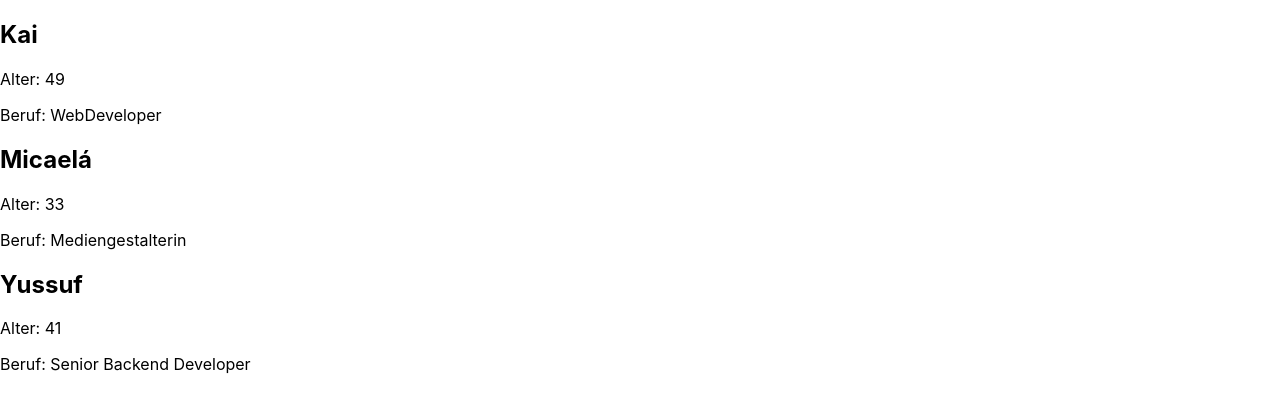
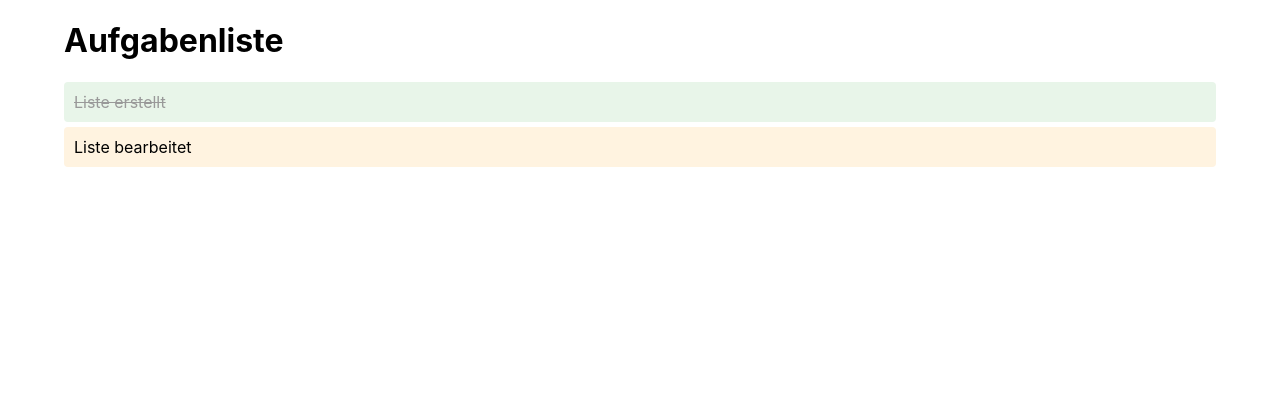
Before and after one commit to Kighlander1975/kigh-first-react-app, a React (Create React App) app: page / in a window 1280 px wide. Shown: the top 412 px of the page. Built offline with nearby package versions, Linux system fonts and the light colour scheme.

Commit message:
DBE exercise TaskList

```diff
--- /dev/null
+++ b/src/App/TaskList.js
@@ -0,0 +1,13 @@
+// TaskList.js
+import styles from './TaskList.module.css';
+
+export function TaskList(props) {
+    const done = props.done || false;
+    const classes = `${styles.task} ${done ? styles.done : styles.notdone}`;
+
+    return (
+        <div className={classes}>
+            {props.aufgabe}
+        </div>
+    );
+}
--- /dev/null
+++ b/src/App/TaskList.module.css
@@ -0,0 +1,17 @@
+/* TaskList.module.css */
+.task {
+    padding: 10px;
+    margin: 5px 0;
+    border-radius: 4px;
+}
+
+.done {
+    text-decoration: line-through;
+    background-color: #e8f5e9;
+    color: #999;
+}
+
+.notdone {
+    background-color: #fff3e0;
+    color: #000;
+}
--- a/src/index.js
+++ b/src/index.js
@@ -1,18 +1,17 @@
 // index.js
-import React from 'react';
-import ReactDOM from 'react-dom/client';
-import './index.css';
-// import App from './App/App';
-// import MyComponent from './App/MyComponent';
-// import Greeting from './App/Greeting';
-import Person from './App/Person';
+import React from "react";
+import ReactDOM from "react-dom/client";
+import "./index.css";
+import { TaskList } from "./App/TaskList";
 
-const root = ReactDOM.createRoot(document.getElementById('root'));
+const root = ReactDOM.createRoot(document.getElementById("root"));
 
 root.render(
-  <React.StrictMode>
-    <Person name="Kai" age={49} occupation="WebDeveloper" />
-    <Person name="Micaelá" age={33} occupation="Mediengestalterin" />
-    <Person name="Yussuf" age={41} occupation="Senior Backend Developer" />
-  </React.StrictMode>
+    <React.StrictMode>
+        <div style={{width: '90%', margin: '0 auto'}}>
+          <h1>Aufgabenliste</h1>
+            <TaskList done={true} aufgabe="Liste erstellt" />
+            <TaskList aufgabe="Liste bearbeitet" />
+        </div>
+    </React.StrictMode>
 );
```
